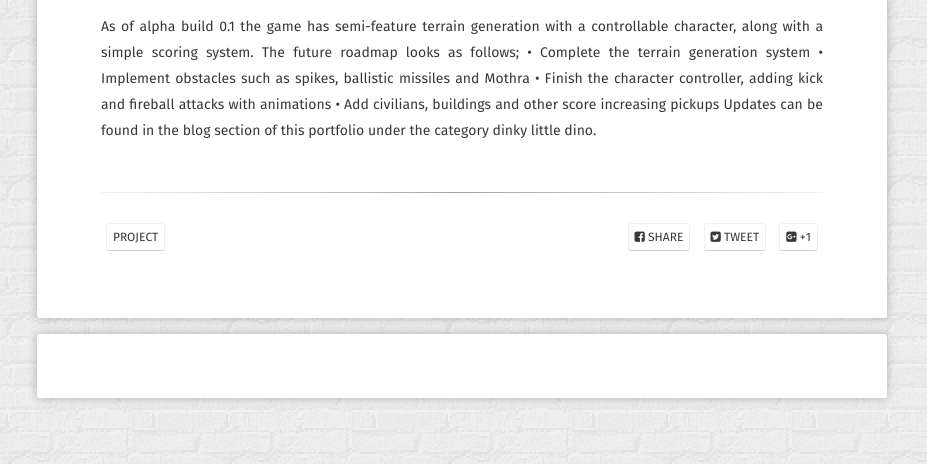
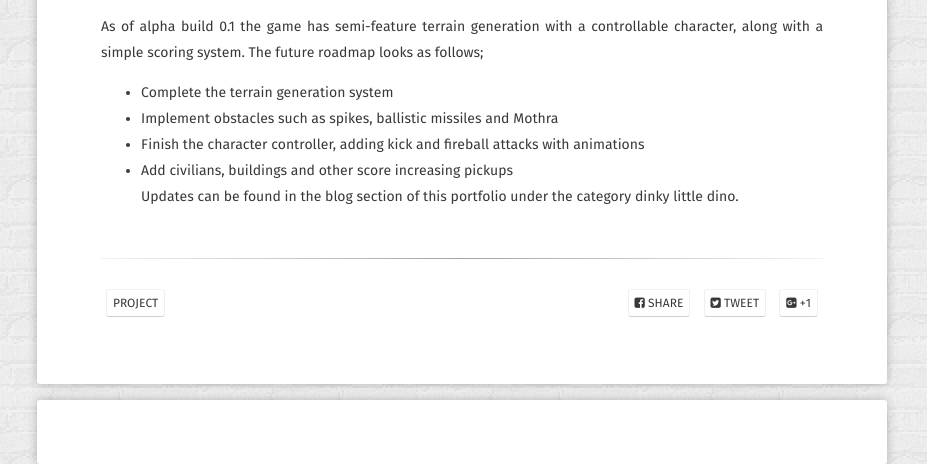
Before and after one commit to JohnnersUK/OLD.JohnnersUK.github.io, a Jekyll site: the page built from _posts/2017-12-06-Dinky-little-dino.md, in a window 1280 px wide. Shown: the part 985-1449 px from the top of the page, without its empty margins (178-1105 px from the left). Built offline with Jekyll 4.4.1, drawn with Linux system fonts in a browser that asks for light colours; some web fonts are replaced; comment, search, counter and statistics services are not loaded.

Commit message:
fixed list

```diff
--- a/_posts/2017-12-06-Dinky-little-dino.md
+++ b/_posts/2017-12-06-Dinky-little-dino.md
@@ -14,9 +14,9 @@ Dinky little dino is a simplistic infinite runner currently under development by
 
 <div style='position:relative;padding-bottom:59%'><iframe src='https://gfycat.com/ifr/InsecureCompassionateKinglet' frameborder='0' scrolling='no' width='100%' height='100%' style='position:absolute;top:0;left:0;' allowfullscreen></iframe></div>
 
-As of alpha build 0.1 the game has semi-feature terrain generation with a controllable character, along with a simple scoring system. The future roadmap looks as follows;
-•	Complete the terrain generation system
-•	Implement obstacles such as spikes, ballistic missiles and Mothra
-•	Finish the character controller, adding kick and fireball attacks with animations
-•	Add civilians, buildings and other score increasing pickups
+As of alpha build 0.1 the game has semi-feature terrain generation with a controllable character, along with a simple scoring system. The future roadmap looks as follows; <br>
+- Complete the terrain generation system
+- Implement obstacles such as spikes, ballistic missiles and Mothra
+- Finish the character controller, adding kick and fireball attacks with animations
+- Add civilians, buildings and other score increasing pickups <br>
 Updates can be found in the blog section of this portfolio under the category dinky little dino.
```
